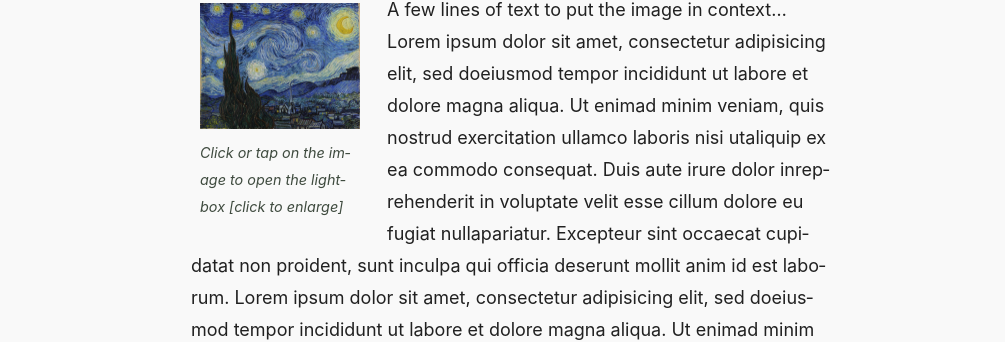
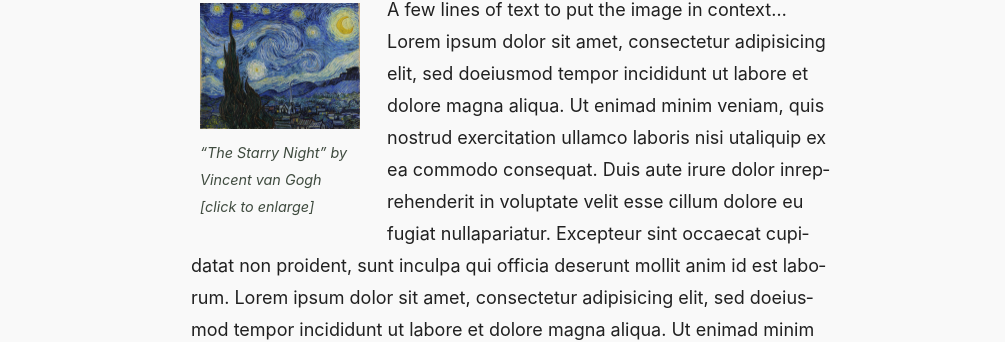
Before and after one commit to wu-mng/more, a Jekyll site: the page built from _posts/2021-02-17-layout-lightbox.md, in a window 1280 px wide and 900 px high, scrolled down 606 px. Shown: the part 116-458 px from the top of the window, without its empty margins (129-1134 px from the left). Built offline with Jekyll 4.4.1, drawn with Linux system fonts in a browser that asks for light colours.

Commit message:
programmation de l'escalier

````diff
--- a/_includes/image.html
+++ b/_includes/image.html
@@ -36,24 +36,28 @@
 {% capture accessibility %}
   {% if include.src == default_image or include.src == author_image %}
     role="presentation" aria-hidden="true"
-  {% else %}
+  {% elsif include.caption %}
     aria-labelledby="{{ include.src | strip }}"
   {% endif %}
 {% endcapture %}
 
 
-<figure class="{{ include.class | default: "img-medium" | strip }} {{ page.class | strip }}" style="max-width:{{ width | strip }}px" {{ accessibility | strip }}>
+<figure class="{{ include.class | default: 'img-medium' | strip }} {% if include.src == page.image %}{{ page.class | strip }}{% endif %}" style="max-width:{{ width | strip }}px" {{ accessibility | strip }}>
   <img  {% if site.responsive_images.active %}
         srcset="{{ srcset | strip }}"
         sizes="{{ sizes | strip }}"
         {% endif %}
         src="{{ site.paths.images | relative_url }}/{%- if site.responsive_images.active -%}{{ width | strip }}/{%- endif -%}{{ include.src | remove: 'assets/img/' | strip }}"
-        alt="{{ include.alt | strip_html | escape }}"
+        {% if include.alt %}
+          alt="{{ include.alt | strip_html | escape }}"
+        {% endif %}
         width="{{ width | strip }}"
         loading="lazy">
-  <figcaption id="{{ include.src | strip }}">
-    <p>{{ include.caption | markdownify | strip_html | escape }}</p>
-  </figcaption>
+  {% if include.caption %}
+    <figcaption id="{{ include.src | strip }}">
+      <p>{{ include.caption | markdownify | strip_html | escape }}</p>
+    </figcaption>
+  {% endif %}
 </figure>
 
 {% comment %}
--- a/_posts/2021-02-17-layout-lightbox.md
+++ b/_posts/2021-02-17-layout-lightbox.md
@@ -18,6 +18,6 @@
 {% raw %}{% include image.html class="img-thumb lightbox" src="1280px-van_gogh_-_starry_night_-_google_art_project.jpg" alt="The painting..." %}{% endraw %}
 ```
 
-{% include image.html class="img-thumb lightbox" src="1280px-van_gogh_-_starry_night_-_google_art_project.jpg" alt='"The Starry Night" is an oil on canvas painting by Dutch Post-Impressionist painter Vincent van Gogh. Painted in June 1889, it depicts the view from the east-facing window of his asylum room at Saint-Rémy-de-Provence, just before sunrise, with the addition of an imaginary village.' caption="Click or tap on the image to open the lightbox" %}
+{% include image.html class="img-thumb lightbox" src="1280px-van_gogh_-_starry_night_-_google_art_project.jpg" alt='"The Starry Night" is an oil on canvas painting by Dutch Post-Impressionist painter Vincent van Gogh. Painted in June 1889, it depicts the view from the east-facing window of his asylum room at Saint-Rémy-de-Provence, just before sunrise, with the addition of an imaginary village.' caption='"The Starry Night" by Vincent van Gogh' %}
 
 A few lines of text to put the image in context...Lorem ipsum dolor sit amet, consectetur adipisicing elit, sed doeiusmod tempor incididunt ut labore et dolore magna aliqua. Ut enimad minim veniam, quis nostrud exercitation ullamco laboris nisi utaliquip ex ea commodo consequat. Duis aute irure dolor inreprehenderit in voluptate velit esse cillum dolore eu fugiat nullapariatur. Excepteur sint occaecat cupidatat non proident, sunt inculpa qui officia deserunt mollit anim id est laborum. Lorem ipsum dolor sit amet, consectetur adipisicing elit, sed doeiusmod tempor incididunt ut labore et dolore magna aliqua. Ut enimad minim veniam, quis nostrud exercitation ullamco laboris nisi utaliquip ex ea commodo consequat. Duis aute irure dolor inreprehenderit in voluptate velit esse cillum dolore eu fugiat nullapariatur. Excepteur sint occaecat cupidatat non proident, sunt inculpa qui officia deserunt mollit anim id est laborum.
````
